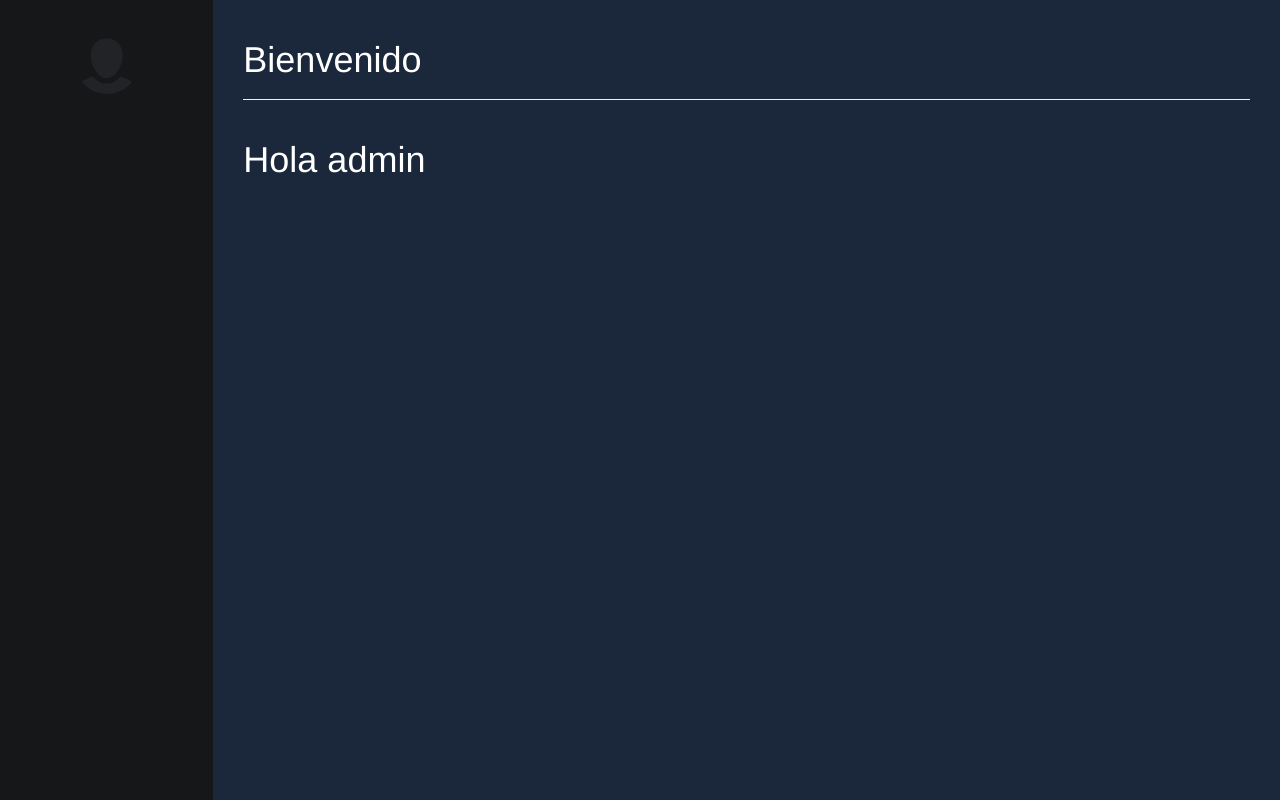
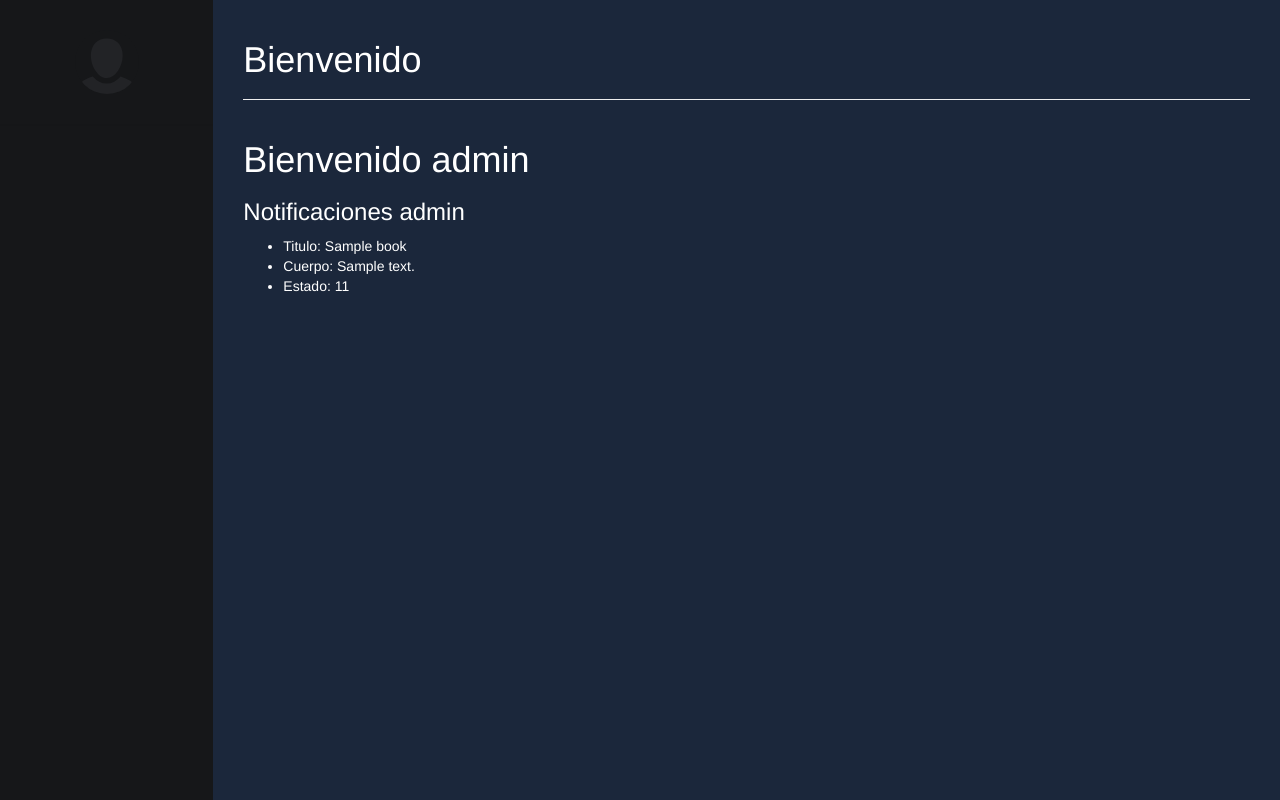
Before and after one commit to aaron-at97/proyectoBookiernes, a Django app: template eBook/templates/navbars/control_rol.html in a window 1280 px wide. Run offline with Django 3.2, Linux system fonts and the light colour scheme; tables that the repository leaves empty hold one stand-in row (values such as "Sample post"); the template is opened without the code that fills it: values that come from a table or form of the project are taken from there, most other values are stand-ins (such as "Sample title", 1, 10 or a date in 2020); some libraries are stand-ins or nearby versions.

Commit message:
2 objetos en la misma template -> first template

```diff
--- a/eBook/staff_urls.py
+++ b/eBook/staff_urls.py
@@ -12,6 +12,6 @@ urlpatterns = [
     path('book_publish/', TemplateView.as_view(template_name='books/editor/libros_publicados.html'), name="book_publish"),
     path('book_acept/', TemplateView.as_view(template_name='books/editor/libros_aceptados.html'), name="book_acept"),
     path('book_rejected/', TemplateView.as_view(template_name='books/editor/libros_rechazados.html'), name='book_rejected'),
-    path('index/', rolsStaff.as_view(), name='rols'),
+    path('index/', rolsStaff.as_view(), name='rolsbook'),
 ]
 """path('index/', rolsStaff.as_view(), name='rols'),"""
--- a/eBook/templates/navbars/control_rol.html
+++ b/eBook/templates/navbars/control_rol.html
@@ -16,5 +16,13 @@
 {% endblock %}
 
 {% block content %}
-    <h1> Hola {{ role }}</h1>
+    <h1> Bienvenido {{ role }}</h1>
+    <h3> Notificaciones {{ role }}</h3>
+    {% for element in book %}
+    <ul style="color: white">
+            <li style="color: white">Titulo: {{ element.title }} </li>
+            <li style="color: white">Cuerpo: {{ element.body }} </li>
+            <li style="color: white">Estado: {{ element.state }} </li>
+    </ul>
+    {% endfor %}
 {% endblock %}
--- a/eBook/views.py
+++ b/eBook/views.py
@@ -4,7 +4,7 @@ from django.http import HttpResponseRedirect
 from django.utils.decorators import method_decorator
 from django.views.generic import TemplateView
 
-from eBook.models import Editor, EditorChief, Writer, ChiefDesigner, Designer, CTO, Developer
+from eBook.models import Editor, EditorChief, Writer, ChiefDesigner, Designer, CTO, Developer, Book
 
 
 class LoginRequiredMixinStaff(object):
@@ -33,10 +33,11 @@ def get_member(user):
 
 
 class rolsStaff(TemplateView):
+    second_model = Book
     template_name = 'navbars/control_rol.html'
-
     def get_context_data(self, **kwargs):
         context = super(rolsStaff, self).get_context_data(**kwargs)
         member = get_member(self.request.user)
         context['role'] = member.role
+        context['book'] = Book.objects.filter(state=0)
         return context
```
